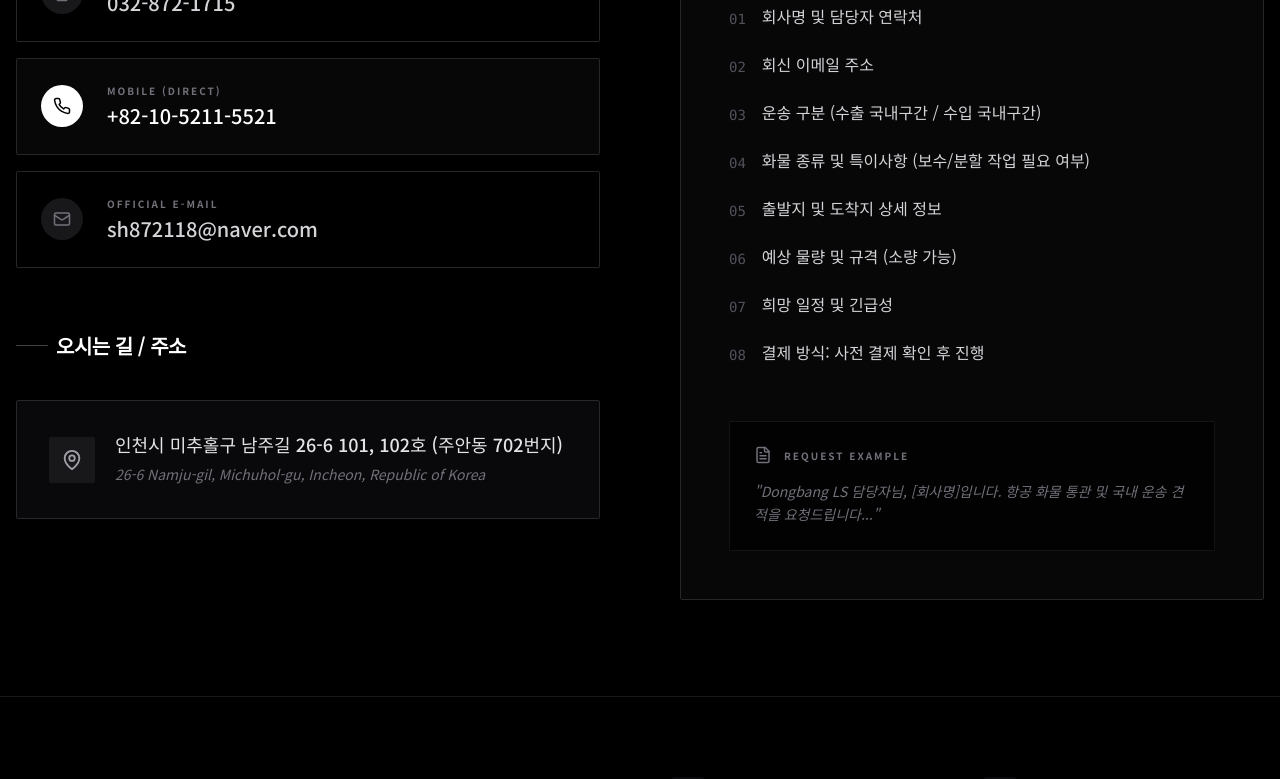
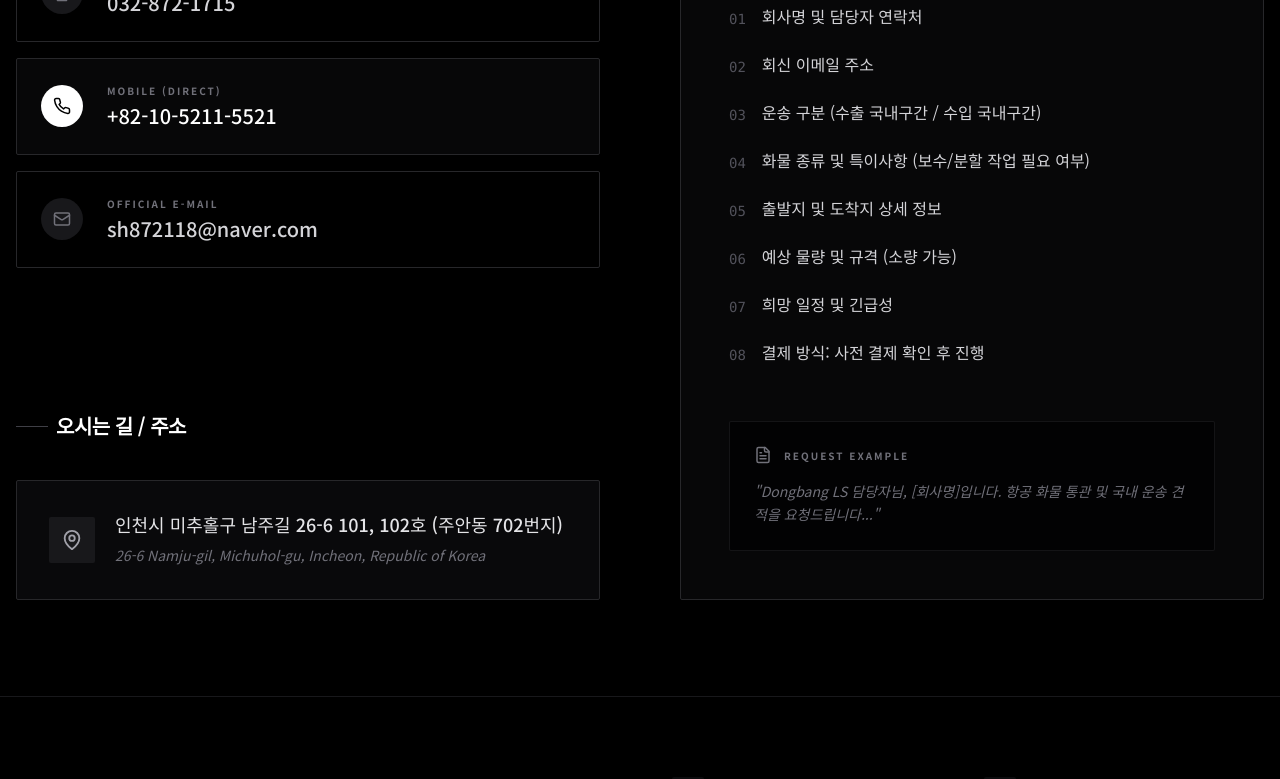
Before and after one commit to Jun7892/DBLS, a React (Vite) app: page /#/contact in a window 1280 px wide. Shown: the part 721-1500 px from the top of the page. Built offline with nearby package versions, Linux system fonts and the light colour scheme.

Commit message:
feat: Improve contact page layout
Refactor the contact page to use flexbox for better vertical alignment and spacing between contact information and location details. This enhances the visual presentation and responsiveness of the page.

```diff
--- a/pages/ContactPage.tsx
+++ b/pages/ContactPage.tsx
@@ -54,13 +54,13 @@ const ContactPage: React.FC = () => {
       </div>
 
       <div className="max-w-7xl mx-auto px-4 mt-20">
-        <div className="grid grid-cols-1 lg:grid-cols-2 gap-12 xl:gap-20">
+        <div className="grid grid-cols-1 lg:grid-cols-2 gap-12 xl:gap-20 items-stretch">
 
-          {/* Left Column: Vertical Contact & Location */}
-          <div className="space-y-16">
-
+          {/* Left Column: Balanced Contact & Location */}
+          <div className="flex flex-col">
+            <div className="flex flex-col h-full">
               {/* Contact List */}
-            <div>
+              <div className="flex-grow">
                 <h2 className="text-xl font-bold mb-10 flex items-center gap-2 tracking-tight">
                   <span className="w-8 h-px bg-zinc-700"></span> 연락처 및 상담 채널
                 </h2>
@@ -86,8 +86,8 @@ const ContactPage: React.FC = () => {
                 </div>
               </div>
 
-            {/* Location Section */}
-            <div>
+              {/* Location Section - Pushed to bottom to align with right side */}
+              <div className="mt-16 lg:mt-auto">
                 <h2 className="text-xl font-bold mb-10 flex items-center gap-2 tracking-tight">
                   <span className="w-8 h-px bg-zinc-700"></span> 오시는 길 / 주소
                 </h2>
@@ -106,8 +106,9 @@ const ContactPage: React.FC = () => {
                 </div>
               </div>
             </div>
+          </div>
 
-          {/* Right Column: Inquiry Guide Card (Restored to its elegant state) */}
+          {/* Right Column: Inquiry Guide Card */}
           <div className="bg-zinc-900/30 border border-zinc-800 p-8 md:p-12 rounded-sm flex flex-col h-full relative overflow-hidden group">
             <div className="absolute top-0 right-0 p-8 opacity-5 group-hover:opacity-10 transition-opacity">
               <ClipboardList size={140} strokeWidth={1} />
```
Lines whose indentation alone changed are shown as unchanged.
